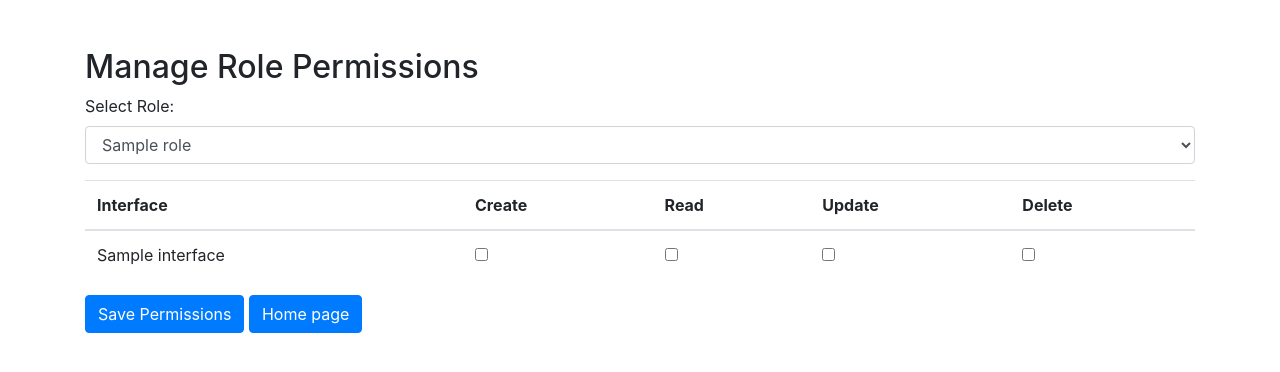
After one commit to Kolpic/Online-Store, a Flask app: template Forum-Project/project/templates/role_permissions.html in a window 1280 px wide. The commit adds this page. Shown: the top 372 px of the page. Run offline with Flask 3, Linux system fonts and the light colour scheme; the template is opened without the code that fills it: most values are stand-ins (such as "Sample title", 1, 10 or a date in 2020); some libraries are stand-ins or nearby versions.

Commit message:
https://app.clickup.com/t/86byf9rhd added roles and permissions in back office

```diff
--- a/Forum-Project/project/main.py
+++ b/Forum-Project/project/main.py
@@ -905,8 +905,8 @@ def staff_login(conn, cur):
     cur.execute("SELECT username, password FROM staff WHERE username = %s AND password = %s", (username, password))
     utils.AssertUser(cur.fetchone(), "There is no registration with this staff username and password")
 
-    cur.execute("SELECT role_id FROM staff WHERE username = %s", (username,))
-    role_id = cur.fetchone()[0]
+    # cur.execute("SELECT role_id FROM staff WHERE username = %s", (username,))
+    # role_id = cur.fetchone()[0]
 
     # session['permissions'] = get_permissions(conn, cur, role_id)
     session['staff_username'] = username
@@ -1101,6 +1101,44 @@ def delete_role(conn, cur, staff_id, role_id):
     session['staff_message'] = "You successful deleted a role"
     return redirect('/staff_role')
 
+def role_permissions(conn, cur):
+    if 'staff_username' not in session:
+        return redirect('/staff_login')
+
+    interfaces = ['Logs', 'CRUD Products', 'Captcha Settings', 'Report sales', 'Staff roles',]
+
+    if request.method == 'GET':
+        cur.execute('SELECT role_id, role_name FROM roles')
+        roles = cur.fetchall()
+
+        selected_role = int(request.args.get('role', roles[0][0] if roles else None))
+
+        cur.execute('SELECT role_id, role_name FROM roles WHERE role_id = %s', (selected_role,))
+        role_to_display = cur.fetchall()
+
+        role_permissions = {role[0]: {interface: {'create': False, 'read': False, 'update': False, 'delete': False} for interface in interfaces} for role in role_to_display}
+
+        cur.execute('SELECT rp.role_id, p.interface, p.permission_name FROM role_permissions AS rp JOIN permissions AS p ON rp.permission_id=p.permission_id')
+        permissions = cur.fetchall()
+
+        for role_id, interface, permission_name in permissions:
+            if role_id in role_permissions and interface in role_permissions[role_id]:
+                role_permissions[role_id][interface][permission_name] = True
+
+        return render_template('role_permissions.html', roles=roles, interfaces=interfaces, role_permissions=role_permissions, selected_role=selected_role)
+
+    role_id = request.form['role']
+    cur.execute('DELETE FROM role_permissions WHERE role_id = %s', (role_id,))
+    for interface in interfaces:
+        for action in ['create', 'read', 'update', 'delete']:
+            if f'{interface}_{action}' in request.form:
+                cur.execute("SELECT permission_id FROM permissions WHERE permission_name = %s AND interface = %s", (action, interface))
+                permission_id = cur.fetchone()[0]
+                cur.execute('INSERT INTO role_permissions (role_id, permission_id) VALUES (%s, %s)',
+                            (role_id, permission_id))
+    conn.commit()
+    return redirect('/role_permissions?role=' + role_id)
+
 @app.route('/favicon.ico')
 def favicon():
     return app.send_static_file('favicon.ico')
@@ -1142,6 +1180,7 @@ url_to_function_map = {
     '/staff_role': staff_role,
     '/staff_role_add': staff_role_add,
     '/delete_role/<int:staff_id>/<int:role_id>': delete_role,
+    '/role_permissions': role_permissions,
     '/momo': 'momo',
 }
 
@@ -1198,6 +1237,7 @@ def handle_request(**kwargs):
         user_email = session.get('user_email', 'Guest')
         log_exception(conn, cur, message.__class__.__name__, str(message), user_email)
 
+        # != 'WrongUSerInputException'
         if message.__class__.__name__ == 'DevException':
             message = 'Internal error'
 
--- /dev/null
+++ b/Forum-Project/project/templates/role_permissions.html
@@ -0,0 +1,55 @@
+<!DOCTYPE html>
+<html lang="en">
+<head>
+    <meta charset="UTF-8">
+    <title>Role Permissions Management</title>
+    <link rel="stylesheet" href="https://stackpath.bootstrapcdn.com/bootstrap/4.3.1/css/bootstrap.min.css">
+    <script>
+        function onRoleChange() {
+            var role = document.getElementById("role").value;
+            window.location.href = '/role_permissions?role=' + role;
+        }
+    </script>
+</head>
+<body>
+    <div class="container mt-5">
+        <h2>Manage Role Permissions</h2>
+        <form action="/role_permissions" method="POST">
+            <div class="form-group">
+                <label for="role">Select Role:</label>
+                <select id="role" name="role" class="form-control" onchange="onRoleChange()">
+                    {% for role in roles %}
+                        <option value="{{ role[0] }}" {% if selected_role == role[0] %}selected{% endif %}>{{ role[1] }}</option>
+                    {% endfor %}
+                </select>
+            </div>
+            <table class="table">
+                <thead>
+                    <tr>
+                        <th>Interface</th>
+                        <th>Create</th>
+                        <th>Read</th>
+                        <th>Update</th>
+                        <th>Delete</th>
+                    </tr>
+                </thead>
+                <tbody>
+                    {% for interface in interfaces %}
+                    <tr>
+                        <td>{{ interface }}</td>
+                        {% for action in ['create', 'read', 'update', 'delete'] %}
+                        <td>
+                            <input type="checkbox" name="{{ interface }}_{{ action }}"
+                                   {% if role_permissions[selected_role][interface][action] %}checked{% endif %}>
+                        </td>
+                        {% endfor %}
+                    </tr>
+                    {% endfor %}
+                </tbody>
+            </table>
+            <button type="submit" class="btn btn-primary">Save Permissions</button>
+            <a href="/staff_portal" class="btn btn-primary">Home page</a>
+        </form>
+    </div>
+</body>
+</html>
--- a/Forum-Project/project/templates/staff_portal.html
+++ b/Forum-Project/project/templates/staff_portal.html
@@ -54,6 +54,7 @@
             <a href="/update_captcha_settings" class="list-group-item list-group-item-action">3. Update Captcha Settings</a>
             <a href="/reports" class="list-group-item list-group-item-action">4. Report Sales</a>
             <a href="/staff_role" class="list-group-item list-group-item-action">5. Assign a role to staff</a>
+            <a href="/role_permissions" class="list-group-item list-group-item-action">6. Assign a permission to role</a>
         </div>
     </div>
 </body>
```
Also changed, not shown: Forum-Project/project/templates/role_permission_assignment.html (deleted, +0 -32 lines).
